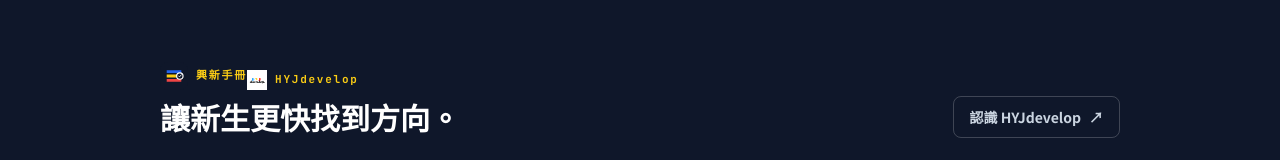
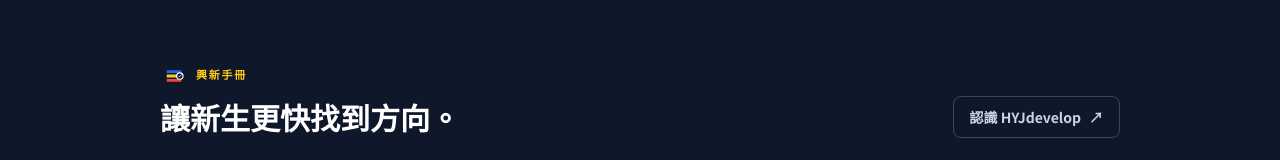
Before and after one commit to HYJdevelop/nchufreshmanweb, a Next.js app: page / in a window 1280 px wide. Shown: the part 2371-2531 px from the top of the page. Built offline with nearby package versions, Linux system fonts and the light colour scheme.

Commit message:
更新Footer

```diff
--- a/src/components/Footer.tsx
+++ b/src/components/Footer.tsx
@@ -23,24 +23,6 @@ export function Footer() {
               />
               <span className="font-mono-jb text-[11px] font-bold tracking-[0.16em] text-[#facc15]">
                 興新手冊
-              </span>
-            </a>
-            <a
-              href="https://hyjdevelop.com"
-              target="_blank"
-              rel="noopener noreferrer"
-              className="mb-3 inline-flex items-center gap-2 no-underline"
-              aria-label="前往 HYJdevelop 官方網站"
-            >
-              <Image
-                src="/logo.png"
-                alt="HYJdevelop 標誌"
-                width={20}
-                height={20}
-                className="object-contain"
-              />
-              <span className="font-mono-jb text-[11px] font-bold tracking-[0.16em] text-[#facc15]">
-                HYJdevelop
               </span>
             </a>
             <h2 className="font-serif-tc text-2xl font-black text-white sm:text-3xl">
```
